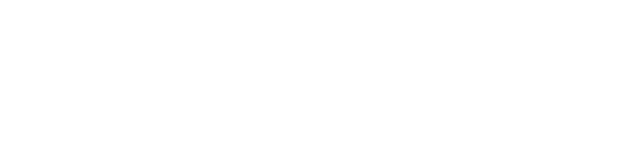
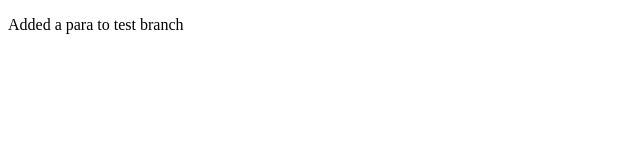
Before and after one commit to Venkatesh0623/demo-repo, a plain HTML site: page index.html in a window 1280 px wide. Shown: the whole page, without its empty margins (0-640 px from the left). Drawn offline with Linux system fonts and the light colour scheme.

Commit message:
Updated html file

```diff
--- a/index.html
+++ b/index.html
@@ -4,6 +4,7 @@
     <meta charset="UTF-8">
     <meta name="viewport" content="width=device-width, initial-scale=1.0">
     <title>Document123</title>
+    <p>Added a para to test branch</p>
 
 
 </head>
```
